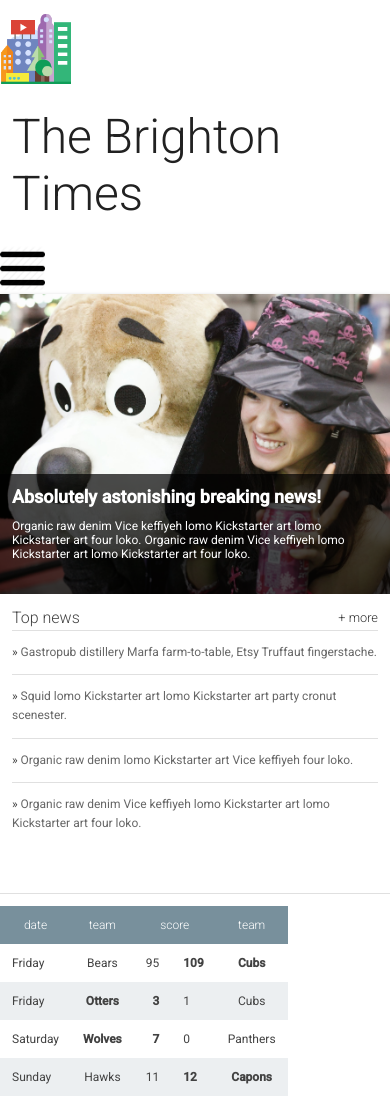
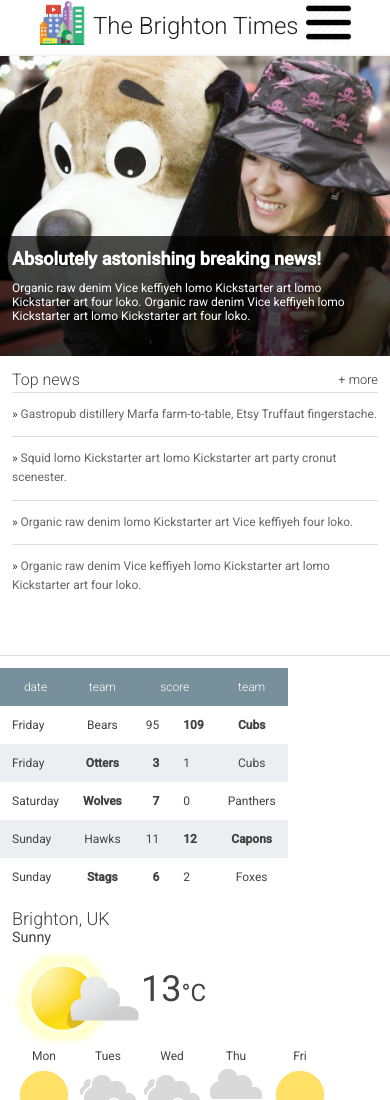
Before and after one commit to jakazzy/notes, a plain HTML site: page index.html in a window 390 px wide. Shown: the top 1100 px of the page. Drawn offline with Linux system fonts and the light colour scheme.

Commit message:
fix header for mobile

```diff
--- a/main.css
+++ b/main.css
@@ -402,6 +402,21 @@ footer a {
   .open-nav{
     display: inline-block;
   }
+  .header__inner{
+    display: flex;
+    justify-content: space-between;
+    max-width: 80%;
+  }
+
+  .header__logo{
+    margin-top: 0;
+    margin-right: 0;
+    height: 45px
+  }
+  .header__title{
+    font-size: 1.5rem;
+  }
+
 }
 
 @media screen and (min-width:550px ){
```
